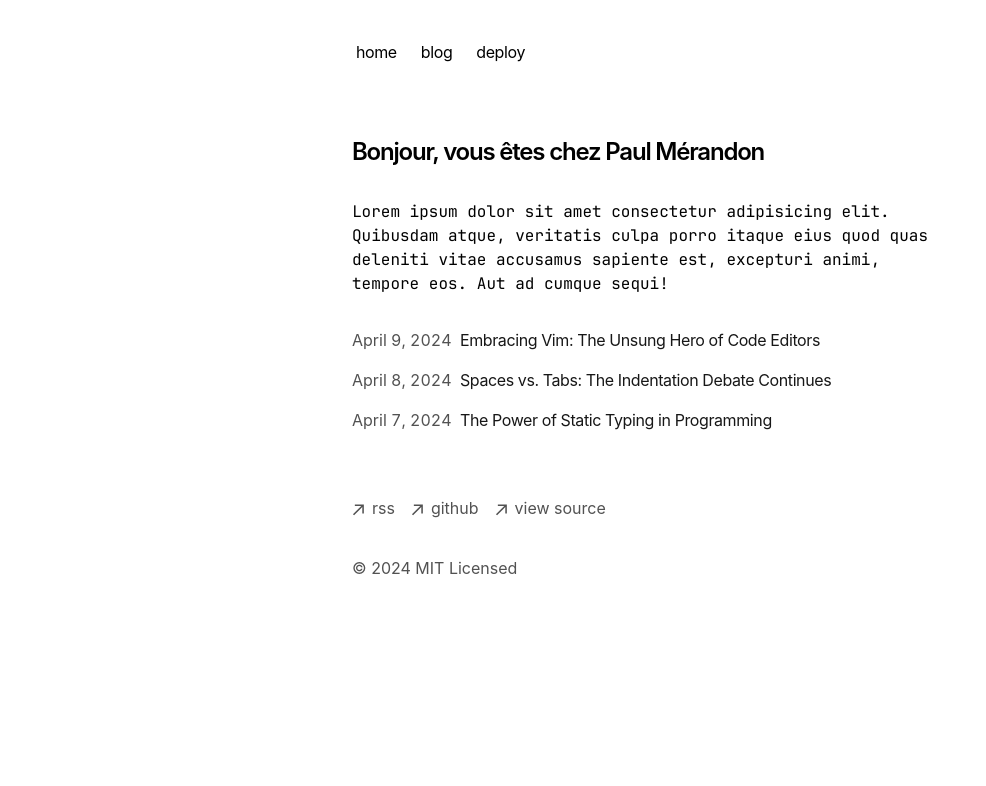
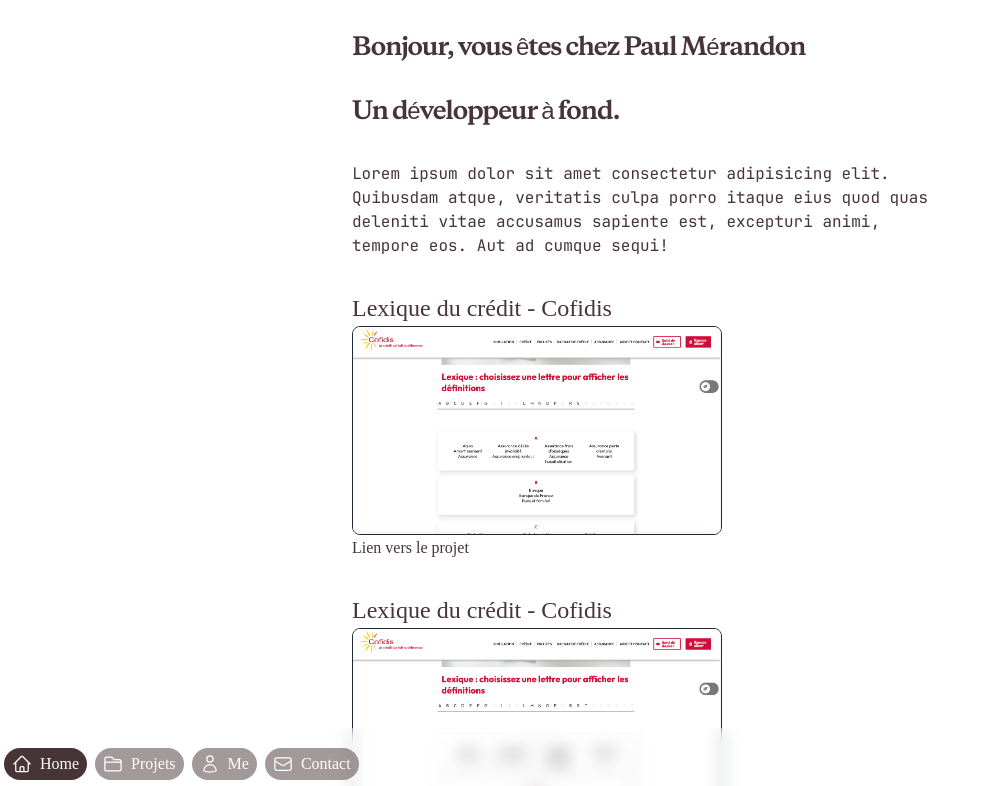
Before and after one commit to Pimer0/paulmerandon, a Next.js app: page / in a window 1280 px wide. Shown: the top 786 px of the page, without its empty margins (0-986 px from the left). Built offline with nearby package versions, Linux system fonts and the light colour scheme; a web font is replaced by a local one.

Commit message:
ajout de plusieurs style et start dev de la hp

```diff
--- a/app/components/nav.tsx
+++ b/app/components/nav.tsx
@@ -1,40 +1,59 @@
-import Link from 'next/link'
+"use client";
+
+import Link from "next/link";
+import { usePathname } from "next/navigation";
+import {
+	HomeIcon,
+	FolderIcon,
+	UserIcon,
+	EnvelopeIcon,
+} from "@heroicons/react/24/outline";
 
 const navItems = {
-  '/': {
-    name: 'home',
+	"/": {
+		name: "Home",
+		icon: HomeIcon,
 	},
-  '/blog': {
-    name: 'blog',
+	"/Projets": {
+		name: "Projets",
+		icon: FolderIcon,
 	},
-  'https://vercel.com/templates/next.js/portfolio-starter-kit': {
-    name: 'deploy',
+	"/Me": {
+		name: "Me",
+		icon: UserIcon,
 	},
-}
+	"/Contact": {
+		name: "Contact",
+		icon: EnvelopeIcon,
+	},
+};
 
 export function Navbar() {
+	const pathname = usePathname();
+
 	return (
-    <aside className="-ml-[8px] mb-16 tracking-tight">
-      <div className="lg:sticky lg:top-20">
-        <nav
-          className="flex flex-row items-start relative px-0 pb-0 fade md:overflow-auto scroll-pr-6 md:relative"
-          id="nav"
-        >
-          <div className="flex flex-row space-x-0 pr-10">
-            {Object.entries(navItems).map(([path, { name }]) => {
+		<nav className="fixed bottom-0 left-0 right-0 bg-transparent bg-opacity-20 backdrop-blur-sm backdrop-filter pt-4 pb-4 ">
+			<div className="overflow-x-auto no-scrollbar">
+				<div className="flex items-center min-w-max">
+					{Object.entries(navItems).map(([path, { name, icon: Icon }]) => {
+						const isActive = pathname === path;
 						return (
 							<Link
 								key={path}
 								href={path}
-                  className="transition-all hover:text-neutral-800 dark:hover:text-neutral-200 flex align-middle relative py-1 px-2 m-1"
+								className={`transition-all hover:text-neutral-800 dark:hover:text-neutral-200 flex items-center relative py-1 px-2 m-1 ${
+									isActive
+										? "bg-[#463436] textBlanc"
+										: "bg-[#463436] textBlanc opacity-50"
+								} rounded-[20px]`}
 							>
+								<Icon className="w-5 h-5 mr-2 text-white group-hover:text-white" />
 								{name}
 							</Link>
-              )
+						);
 					})}
 				</div>
+			</div>
 		</nav>
-      </div>
-    </aside>
-  )
+	);
 }
--- a/app/fonts.ts
+++ b/app/fonts.ts
@@ -4,3 +4,8 @@
   src: '../public/fonts/JetBrainsMono-2.304/fonts/webfonts/JetBrainsMono-Regular.woff2',
   display: 'swap',
 })
+
+export const copernicusBold = localFont({
+  src: '../public/fonts/copernicus-font-family-1721393359-0/CopernicusTrial-Bold-BF6616045097aac.ttf',
+  display: 'swap',
+})
--- a/app/global.css
+++ b/app/global.css
@@ -31,6 +31,17 @@
 
 html {
 	min-width: 360px;
+	background-color: white;
+	color: #463436;
+}
+
+.textBlanc {
+	@apply text-white;
+}
+
+.no-scrollbar {
+	-ms-overflow-style: none;
+	scrollbar-width: none;
 }
 
 @font-face {
@@ -39,6 +50,25 @@
 		format("woff2");
 	font-weight: normal;
 	font-style: normal;
+}
+
+@font-face {
+	font-family: "Copernicus Bold";
+	src: url("/Users/paulmerandon/paulmerandon/public/fonts/copernicus-font-family-1721393359-0/CopernicusTrial-Bold-BF6616045097aac.ttf")
+		format("ttf");
+	font-weight: normal;
+	font-style: normal;
+}
+
+h2 {
+	font-size: 24px;
+	font-family: "Copernicus Bold";
+	color: #463436;
+}
+
+a {
+	color: #463436;
+	font-family: "JetBrains Mono";
 }
 
 .prose .anchor {
--- a/app/layout.tsx
+++ b/app/layout.tsx
@@ -1,27 +1,27 @@
-import './global.css'
-import type { Metadata } from 'next'
-import { GeistSans } from 'geist/font/sans'
-import { GeistMono } from 'geist/font/mono'
-import { Navbar } from './components/nav'
-import { Analytics } from '@vercel/analytics/react'
-import { SpeedInsights } from '@vercel/speed-insights/next'
-import Footer from './components/footer'
-import { baseUrl } from './sitemap'
+import "./global.css";
+import type { Metadata } from "next";
+import { GeistSans } from "geist/font/sans";
+import { GeistMono } from "geist/font/mono";
+import { Navbar } from "./components/nav";
+import { Analytics } from "@vercel/analytics/react";
+import { SpeedInsights } from "@vercel/speed-insights/next";
+import Footer from "./components/footer";
+import { baseUrl } from "./sitemap";
 
 export const metadata: Metadata = {
 	metadataBase: new URL(baseUrl),
 	title: {
-    default: 'Next.js Portfolio Starter',
-    template: '%s | Next.js Portfolio Starter',
+		default: "Paul Mérandon",
+		template: "%s | Paul Mérandon",
 	},
-  description: 'This is my portfolio.',
+	description: "This is my portfolio.",
 	openGraph: {
-    title: 'My Portfolio',
-    description: 'This is my portfolio.',
+		title: "Paul Mérandon",
+		description: "Mon portfolio.",
 		url: baseUrl,
-    siteName: 'My Portfolio',
-    locale: 'en_US',
-    type: 'website',
+		siteName: "Paul Mérandon",
+		locale: "en_US",
+		type: "website",
 	},
 	robots: {
 		index: true,
@@ -29,25 +29,25 @@
 		googleBot: {
 			index: true,
 			follow: true,
-      'max-video-preview': -1,
-      'max-image-preview': 'large',
-      'max-snippet': -1,
+			"max-video-preview": -1,
+			"max-image-preview": "large",
+			"max-snippet": -1,
 		},
 	},
-}
+};
 
-const cx = (...classes) => classes.filter(Boolean).join(' ')
+const cx = (...classes) => classes.filter(Boolean).join(" ");
 
 export default function RootLayout({
 	children,
 }: {
-  children: React.ReactNode
+	children: React.ReactNode;
 }) {
 	return (
 		<html
 			lang="en"
 			className={cx(
-        'text-black bg-white dark:text-white dark:bg-black',
+				"text-black bg-white dark:text-white dark:bg-black",
 				GeistSans.variable,
 				GeistMono.variable
 			)}
@@ -62,5 +62,5 @@
 				</main>
 			</body>
 		</html>
-  )
+	);
 }
--- a/app/page.tsx
+++ b/app/page.tsx
@@ -1,18 +1,48 @@
-import { BlogPosts } from "app/components/posts";
 import { jetBrainsMono } from "../app/fonts";
+import { copernicusBold } from "../app/fonts";
+
+import Projet from "./projetCard/projet";
 
 export default function Page() {
 	return (
 		<section>
-			<h1 className="mb-8 text-2xl font-semibold tracking-tighter">
+			<h1
+				className={`mb-8 text-2xl tracking-tighter ${copernicusBold.className}`}
+			>
 				Bonjour, vous êtes chez Paul Mérandon
 			</h1>
+			<h2
+				className={`mb-8 text-xl tracking-tighter ${copernicusBold.className}`}
+			>
+				Un développeur à fond.
+			</h2>
 			<p className={`mb-4 ${jetBrainsMono.className}`}>
 				{`Lorem ipsum dolor sit amet consectetur adipisicing elit. Quibusdam atque, veritatis culpa porro itaque eius quod quas deleniti vitae accusamus sapiente est, excepturi animi, tempore eos. Aut ad cumque sequi!`}
 			</p>
-			<div className="my-8">
-				<BlogPosts />
-			</div>
+			<Projet
+				titre="Lexique du crédit - Cofidis"
+				srcImage="/assets/cofidis-lexique.png"
+				widthImage={370}
+				heightImage={370}
+				altImage="Description de l'image"
+				lienProjet="https://lien_vers_un_autre_projet.com"
+			/>
+			<Projet
+				titre="Lexique du crédit - Cofidis"
+				srcImage="/assets/cofidis-lexique.png"
+				widthImage={370}
+				heightImage={370}
+				altImage="Description de l'image"
+				lienProjet="https://lien_vers_un_autre_projet.com"
+			/>
+			<Projet
+				titre="Lexique du crédit - Cofidis"
+				srcImage="/assets/cofidis-lexique.png"
+				widthImage={370}
+				heightImage={370}
+				altImage="Description de l'image"
+				lienProjet="https://lien_vers_un_autre_projet.com"
+			/>
 		</section>
 	);
 }
--- /dev/null
+++ b/app/projetCard/TitleNivDeux.tsx
@@ -0,0 +1,11 @@
+import React from "react";
+
+interface TitleNivDeuxProps {
+	text: string;
+}
+
+const TitleNivDeux: React.FC<TitleNivDeuxProps> = ({ text }) => {
+	return <h2>{text}</h2>;
+};
+
+export default TitleNivDeux;
--- /dev/null
+++ b/app/projetCard/linksProjet.tsx
@@ -0,0 +1,11 @@
+import React from "react";
+
+interface LinksProjetProps {
+	lien: string;
+}
+
+const LinksProjet: React.FC<LinksProjetProps> = ({ lien }) => {
+	return <a href={lien}>Lien vers le projet</a>;
+};
+
+export default LinksProjet;
--- /dev/null
+++ b/app/projetCard/projet.tsx
@@ -0,0 +1,40 @@
+import React from "react";
+import Image from "next/image";
+import LinksProjet from "./linksProjet";
+import TitleNivDeux from "./TitleNivDeux";
+
+interface ProjetProps {
+	titre: string;
+	srcImage: string;
+	widthImage: number;
+	heightImage: number;
+	altImage: string;
+	lienProjet: string;
+
+}
+
+const Projet = ({
+	titre,
+	srcImage,
+	widthImage,
+	heightImage,
+	altImage,
+	lienProjet,
+
+}: ProjetProps) => {
+	return (
+		<div className="my-8">
+			<TitleNivDeux text={titre} />
+			<Image
+				className="rounded-lg border border-gray-800 object-cover"
+				src={srcImage}
+				width={widthImage}
+				height={heightImage}
+				alt={altImage}
+			/>
+			<LinksProjet lien={lienProjet}/>
+		</div>
+	);
+};
+
+export default Projet;
--- a/package.json
+++ b/package.json
@@ -6,6 +6,7 @@
     "start": "next start"
   },
   "dependencies": {
+    "@heroicons/react": "^2.1.5",
     "@tailwindcss/postcss": "4.0.0-alpha.13",
     "@types/node": "20.11.17",
     "@types/react": "18.2.55",
```
Also changed, not shown: public/assets/cofidis-lexique.png (added), 1 other file (tests, documents, lock files or other folders). Lines whose indentation alone changed are shown as unchanged.
